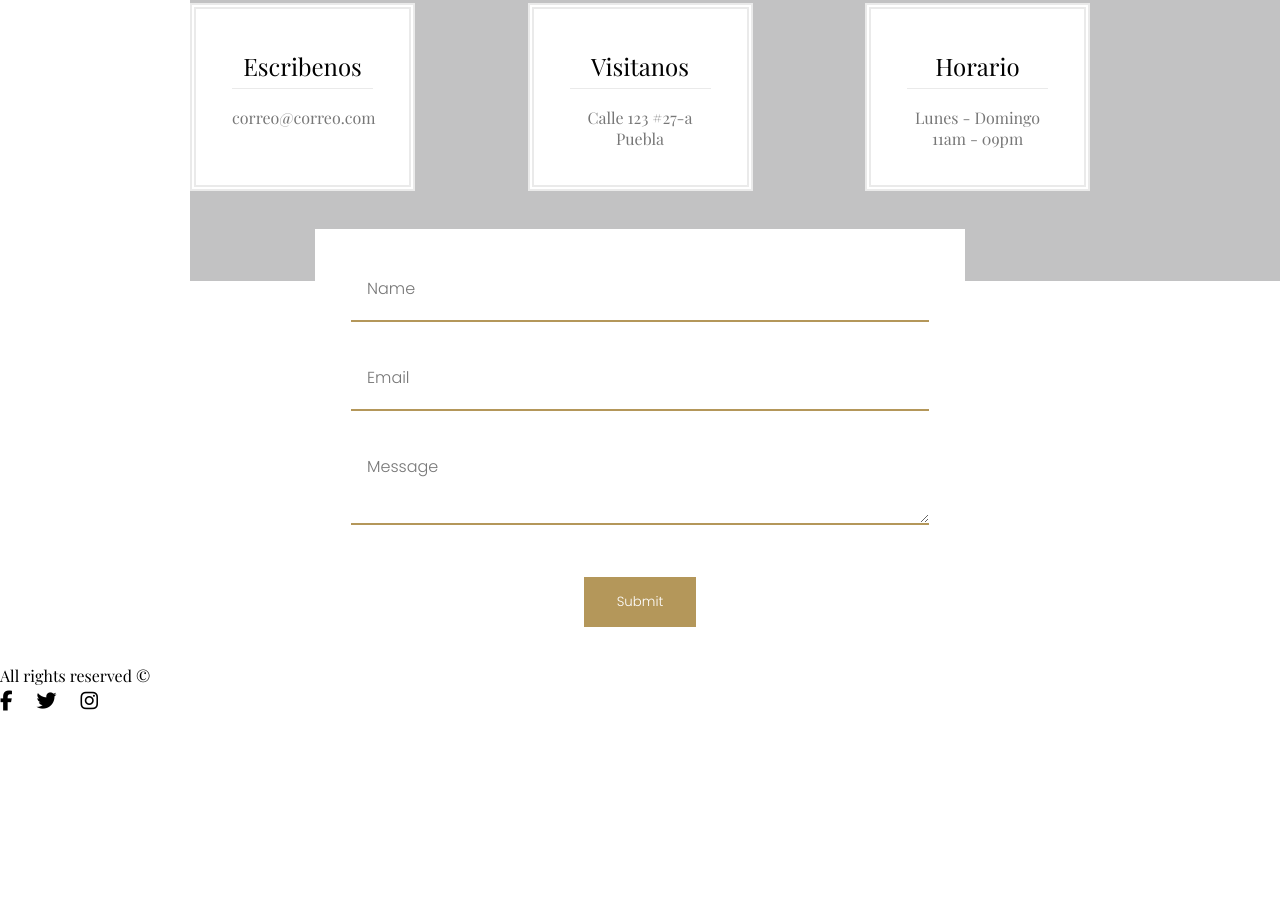
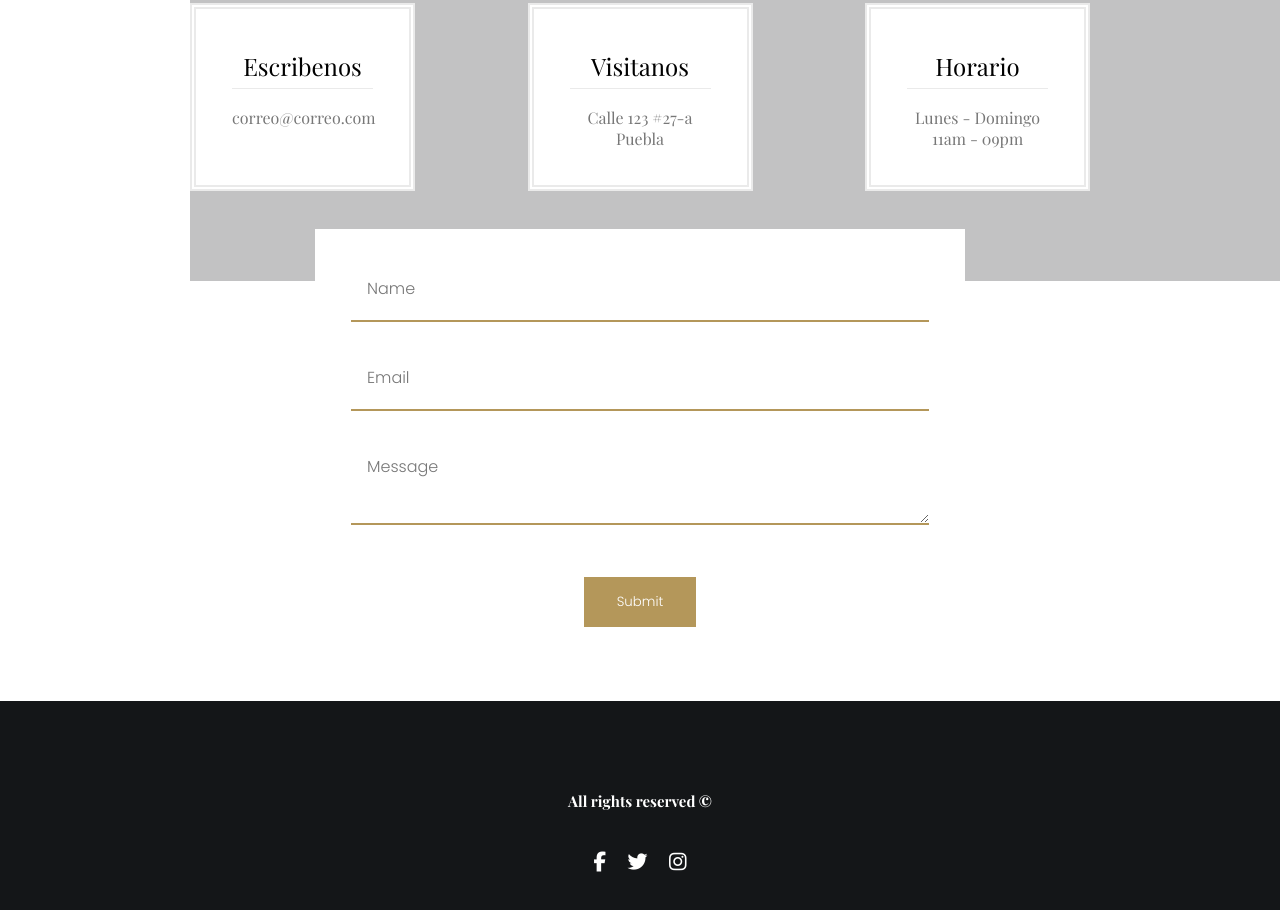
Before and after one commit to ivaan1992/Coffee-Shop, a plain HTML site: page index.html in a window 1280 px wide. Shown: the part 3413-4323 px from the top of the page. Before the commit the page ends 4126 px from the top, so only its background shows below. Drawn offline with nearby package versions, Linux system fonts and the light colour scheme.

Commit message:
Finish styling pc webpage

```diff
--- a/index.html
+++ b/index.html
@@ -280,12 +280,10 @@
     </main>
     <footer>
         <p class="copyright">All rights reserved  ©</p>
-        <div class="social-media">
+        <div class="social-media-footer">
             <a href="#"><i class="fa-brands fa-facebook-f"></i></a>
             <a href="#"><i class="fa-brands fa-twitter"></i></a>
-            <a href="#">
-                <i class="fa-brands fa-instagram"></i>
-            </a>
+            <a href="#"><i class="fa-brands fa-instagram"></i></a>
         </div>
     </footer>
 </body>
--- a/style.css
+++ b/style.css
@@ -503,3 +503,30 @@ input[type="submit"] {
 input[type="submit"]:hover {
   background: #8b7545;
 }
+
+footer {
+  margin-top: 2.25rem;
+  background: #141618;
+  padding: 5.625rem 0;
+  text-align: center;
+  color: #fff;
+  font-weight: 700;
+  font-size: 15px;
+}
+
+.social-media-footer {
+  margin-top: 2.25rem;
+}
+
+.social-media-footer a {
+  padding: 0 0.5625rem;
+  color: #fff;
+  font-size: 1.250rem;
+  -webkit-transition: all .3s ease;
+  -o-transition: all .3s ease;
+  transition: all .3s ease;
+}
+
+.social-media-footer a:hover {
+  color: #b4975a;
+}
```
